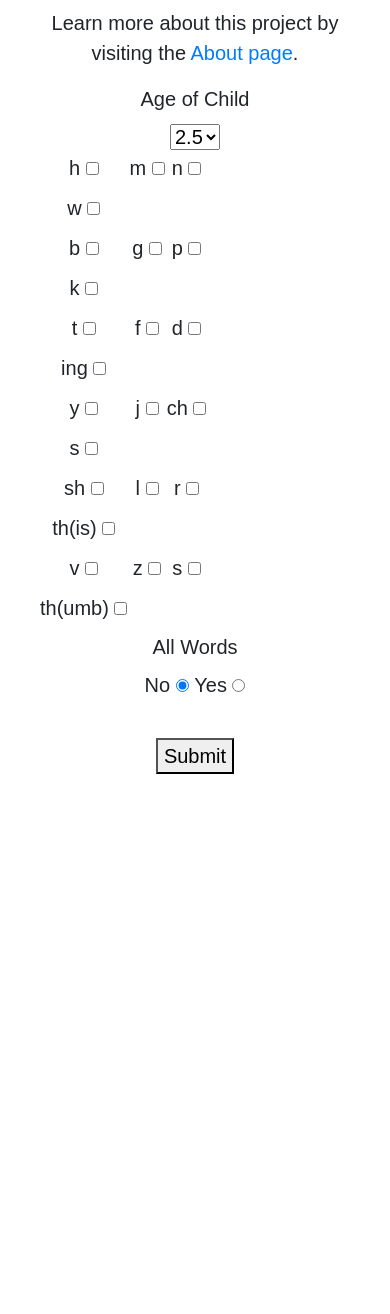
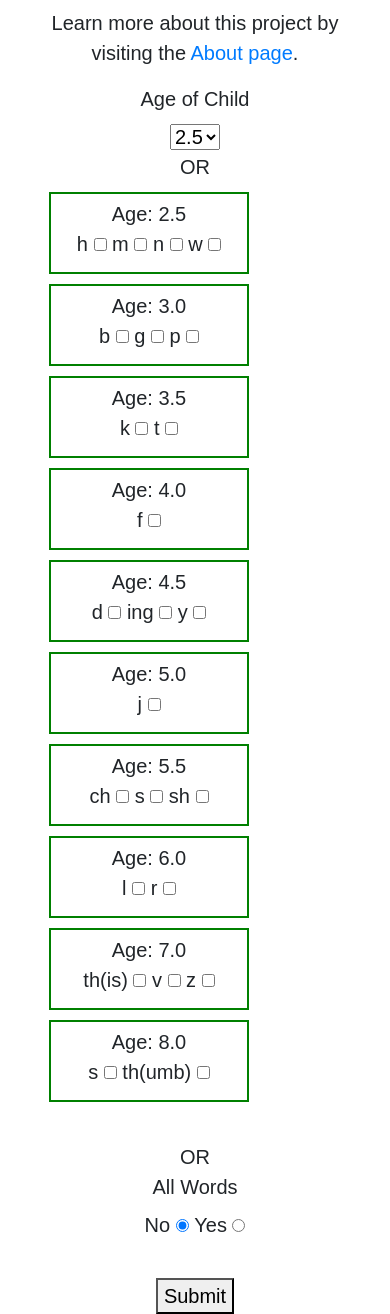
Before and after one commit to bairdel/phonetics, a Flask app: page / in a window 390 px wide. Shown: the part 140-1454 px from the top of the page. Before the commit the page ends 914 px from the top, so only its background shows below. Run offline with Flask 3, Linux system fonts and the light colour scheme; data comes from the database, SQL or seed files in the repository.

Commit message:
maybe fixed bug, pathway words from individual phoneme

```diff
--- a/phonetics/routes.py
+++ b/phonetics/routes.py
@@ -55,8 +55,12 @@ def testing():
     allwords = False
 
     all_phonemes = Phoneme.query.all()
+    all_phonemes = sorted(all_phonemes, key=lambda p: p.text, reverse=False)
+    all_phonemes = sorted(all_phonemes, key=lambda p: p.child_age, reverse=False)
+
     if request.form:
         data = request.form
+        print(data)
         if 'age' in data:
             age = int(data['age'])
         else:
@@ -65,8 +69,9 @@ def testing():
         for i in range(len(all_phonemes)):
             if "phoneme-" + str(all_phonemes[i].id) in data:
                 phoneme.append(all_phonemes[i])
+
         if 'allwords' in data:
-            if data['allwords'] == 'on':
+            if data['allwords'] == 'yes':
                 allwords = True
             else:
                 allwords = False
@@ -74,37 +79,56 @@ def testing():
         # if not entered from a form
         age = 0
         phoneme = []
-        allwords = False
+        allwords = True
 
     # if phonemes selected disregard age selection
     if len(phoneme) > 0:
         age = 0
 
+
+
     words = []
 
     if allwords:
-        words += Word.query.all()
+        # words += Word.query.all()
+        phoneme = all_phonemes
+        for p in phoneme:
+            words += Word.query.filter_by(initial_phoneme=p.id).all()
+            words += Word.query.filter_by(medial_phoneme=p.id).all()
+            words += Word.query.filter_by(final_phoneme=p.id).all()
+        age = 0
+
     elif len(phoneme) == 1:
+        # one phoneme selected
+        for p in phoneme:
         # phoneme = Phoneme.query.filter_by(text=phoneme).first()
-        words += Word.query.filter_by(initial_phoneme=phoneme.id).all()
-        words += Word.query.filter_by(medial_phoneme=phoneme.id).all()
-        words += Word.query.filter_by(final_phoneme=phoneme.id).all()
+            words += Word.query.filter_by(initial_phoneme=p.id).all()
+            words += Word.query.filter_by(medial_phoneme=p.id).all()
+            words += Word.query.filter_by(final_phoneme=p.id).all()
     elif len(phoneme) > 1:
+        # group of phonemes selected
         for p in phoneme:
             # phoneme = Phoneme.query.filter_by(text=phoneme).first()
             words += Word.query.filter_by(initial_phoneme=p.id).all()
             words += Word.query.filter_by(medial_phoneme=p.id).all()
             words += Word.query.filter_by(final_phoneme=p.id).all()
     elif age > 0:
+        # no phonemes selected so base on age selected
         phoneme = Phoneme.query.filter(Phoneme.child_age <= age).all()
         for p in phoneme:
-            print(p.text)
             words += Word.query.filter_by(initial_phoneme=p.id).all()
             words += Word.query.filter_by(medial_phoneme=p.id).all()
             words += Word.query.filter_by(final_phoneme=p.id).all()
     else:
-        words += Word.query.all()
+        # nothing selected so default to all words
+        # words += Word.query.all()
+        phoneme = all_phonemes
+        for p in phoneme:
+            words += Word.query.filter_by(initial_phoneme=p.id).all()
+            words += Word.query.filter_by(medial_phoneme=p.id).all()
+            words += Word.query.filter_by(final_phoneme=p.id).all()
 
+    # remove duplicates maintain order
     res = []
     [res.append(val) for val in words if val not in res]
     words = res
--- a/phonetics/static/styles.css
+++ b/phonetics/static/styles.css
@@ -41,3 +41,10 @@ main {
 body {
     overflow-x: hidden;
 }
+
+.age_group {
+  width: 200px;
+  border: 2px solid green;
+  padding: 5px;
+  margin: 10px;
+}
--- a/phonetics/templates/pages/home.html
+++ b/phonetics/templates/pages/home.html
@@ -17,22 +17,29 @@
       {% endfor %}
     </select><br>
 
-    <table>
+    OR
+    <br>
+    <div>
+    {% set ns = namespace(curr_age=0) %}
+
     {% for phoneme in phonemes %}
-    {% if loop.index % 4 == 0 %}
-      <tr>
+    {% if phoneme.child_age != ns.curr_age %}
+      </div>
+      <div class="age-{{phoneme.child_age }} age_group">
+        Age: {{ phoneme.child_age/10}}
+        <br>
+      {% set ns.curr_age = phoneme.child_age %}
+
     {% endif %}
-    <td>
+
     <label for="phoneme-{{phoneme.id}}">{{phoneme.text}}</label>
     <input type="checkbox" id="phoneme-{{phoneme.id}}" name="phoneme-{{phoneme.id}}">
-    </td>
 
-    {% if loop.index % 4 == 0 %}
-      </tr>
-    {% endif %}
     {% endfor %}
-
-    </table>
+      </div>
+    <br>
+    OR
+    <br>
 
     <label for="allwords">All Words</label><br>
     <label for="no">No</label>
--- a/phonetics/templates/pages/testing.html
+++ b/phonetics/templates/pages/testing.html
@@ -78,7 +78,7 @@ Age: {{ agerange/10 }}
 
         </label><br>
 
-        <label for="word_{{ word.id }}">Correct or Not</label><br>
+        <!-- <label for="word_{{ word.id }}">Correct or Not</label><br> -->
         <label for="word_{{ word.id }}_no">Incorrect</label>
         <input type="radio" id="word_{{ word.id }}_no" name="word_{{ word.id }}" value="no">
         <label for="word_{{ word.id }}_yes">Correct</label>
```
Also changed, not shown: phonetics/templates/pages/phoneme.html (+7 -0 lines), README.md.
